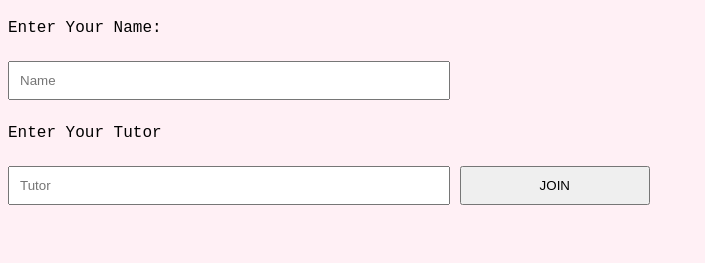
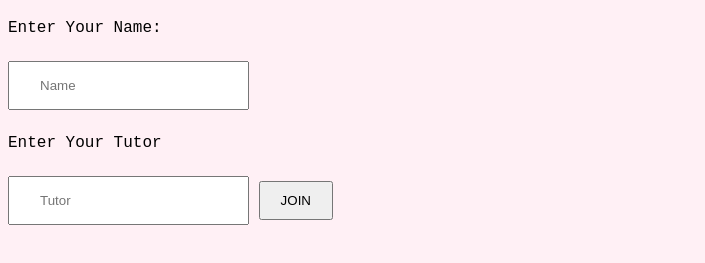
Before and after one commit to JaredKingLon/NEA, a plain HTML site: page index.html in a window 1280 px wide. Shown: the part 61-324 px from the top of the page, without its empty margins (0-705 px from the left). Drawn offline with Linux system fonts and the light colour scheme.

Commit message:
Refactor input and button styles for better layout

```diff
--- a/style.css
+++ b/style.css
@@ -3,15 +3,13 @@ body {
   font-family:"OCR A Std",monospace; /*I really like this font but apparently It isn't installed on most computers, */
      }
 input{
-       width: 35%;
-      padding: 10px;
+       width: auto;
+      padding: 15px 30px;
       margin: 8px 0;
       box-sizing: border-box;
 }
 button
 {
-  width:15%;
-  padding:10px;
-  margin: 8px 0;
-  box-sizing:border-box;
+  width: auto;
+  padding: 10px 20px;
 }
```
